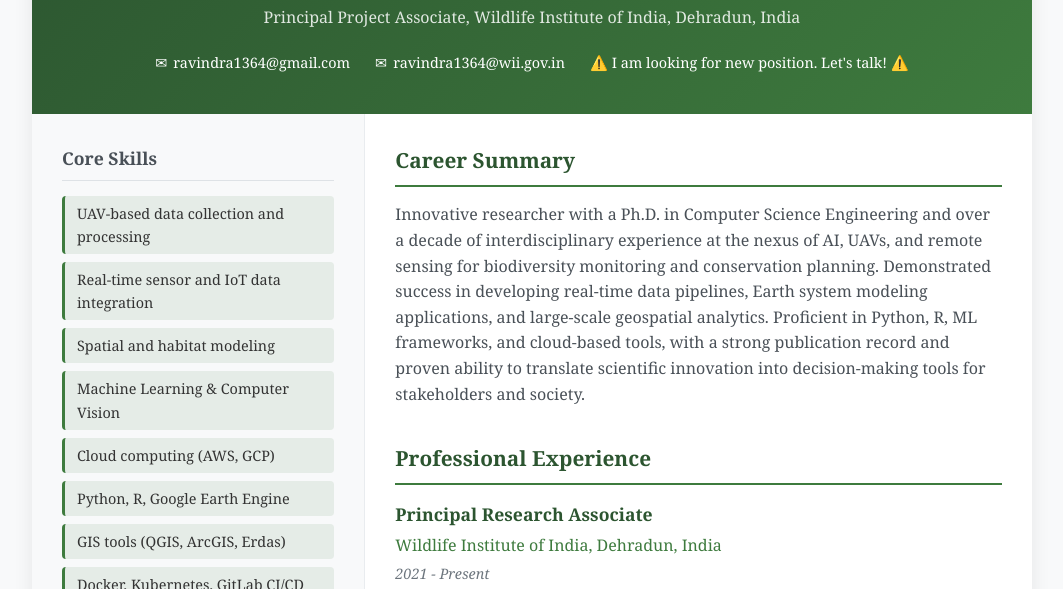
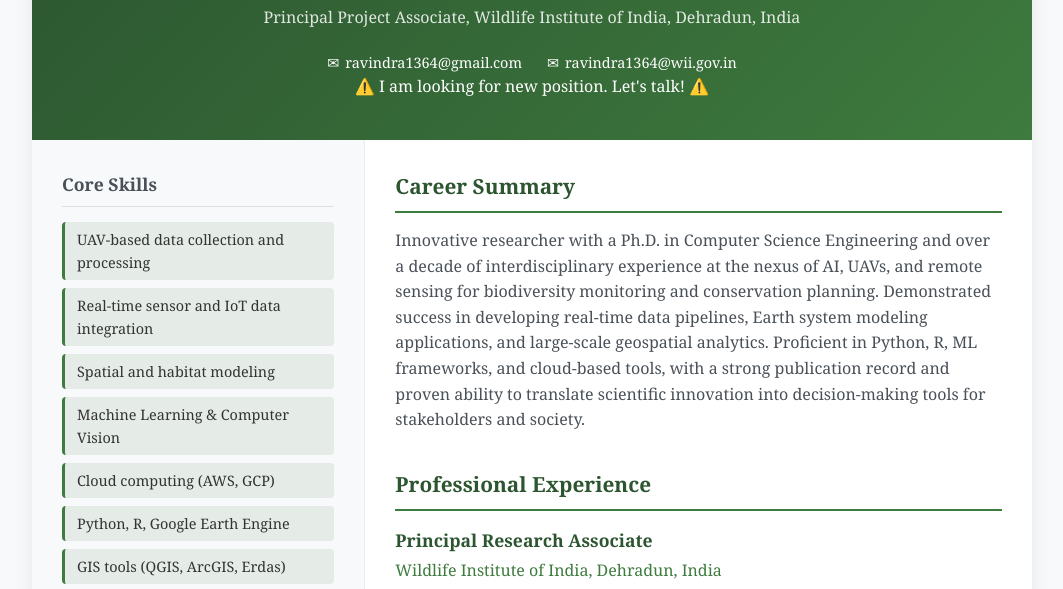
Before and after one commit to ravindranath-nature/portfolio, a plain HTML site: page index.html in a window 1280 px wide. Shown: the part 155-744 px from the top of the page, without its empty margins (108-1171 px from the left). Drawn offline with Linux system fonts and the light colour scheme.

Commit message:
Update index.html

```diff
--- a/index.html
+++ b/index.html
@@ -315,8 +315,8 @@
                     <span>✉</span>
                     <span>ravindra1364@wii.gov.in</span>
                 </div>
-               <p class="desc">⚠️ I am looking for new position. Let's talk! ⚠️</p>
-            </div>
+
+            </div>  <p class="desc">⚠️ I am looking for new position. Let's talk! ⚠️</p>
         </header>
 
         <div class="main-content">
```
